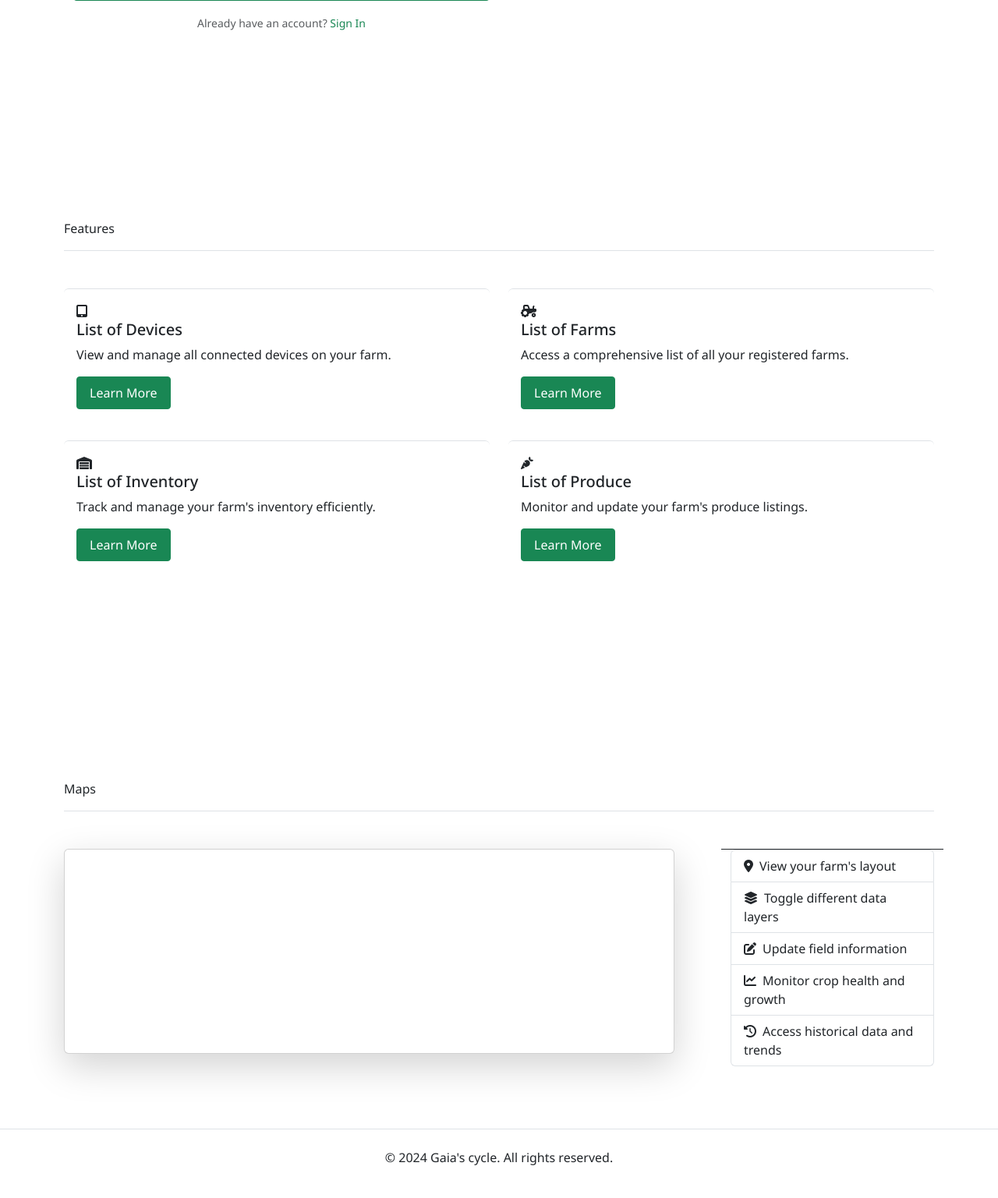
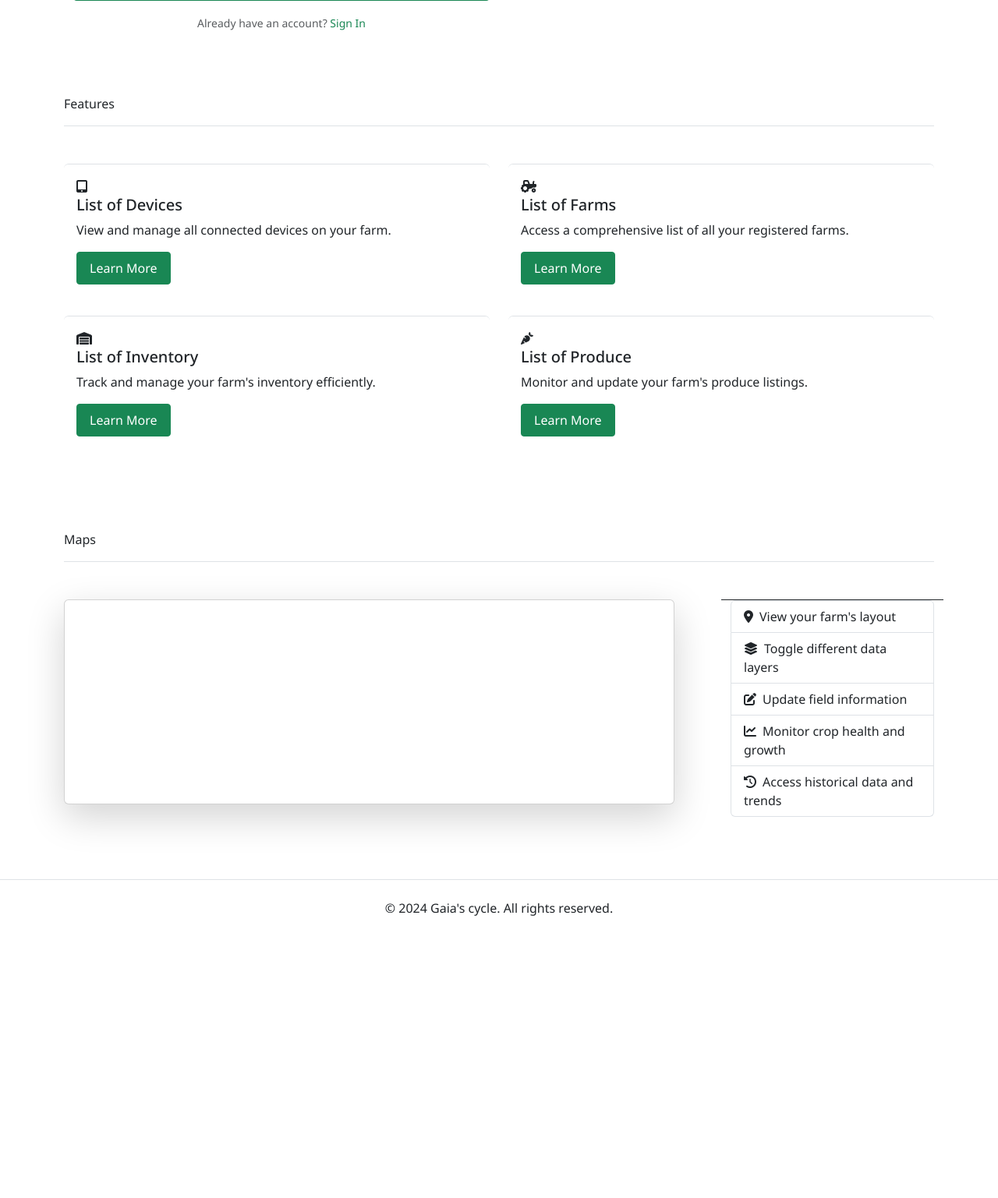
Before and after one commit to YouunFruit/GaiasCycle, a FastAPI app: page /tutorial in a window 1280 px wide. Shown: the part 1121-2658 px from the top of the page at 78% size. After the commit the page ends 2296 px from the top, so only its background shows below. Run offline with FastAPI, Linux system fonts and the light colour scheme; some libraries are stand-ins or nearby versions.

Commit message:
Fix y-margins between sections in home page
Resolves #41

```diff
--- a/app/static/styles/style.css
+++ b/app/static/styles/style.css
@@ -23,8 +23,8 @@ p, body {
 }
 
 section {
-    margin-top: 15rem;
-    margin-bottom: 15rem;
+    margin-top: 5rem;
+    margin-bottom: 5rem;
 }
 
 .header {
--- a/app/templates/home.html
+++ b/app/templates/home.html
@@ -229,7 +229,7 @@
     </section>
 
     <!-- Newsletter -->
-    <section id="contribute" class="container p-5 text-center" style="margin-bottom: 5rem !important;">
+    <section id="contribute" class="container p-5 text-center" style="margin-bottom: 2rem !important;">
         <h2 class="fw-bold">Join <span class="underline">Gaia's Cycle</span> Community</h2>
         <p>Subscribe to our newsletter for the latest updates on eco-friendly farming.</p>
         <form class="d-flex flex-column align-items-center" onsubmit="showAlert(event)">
```
